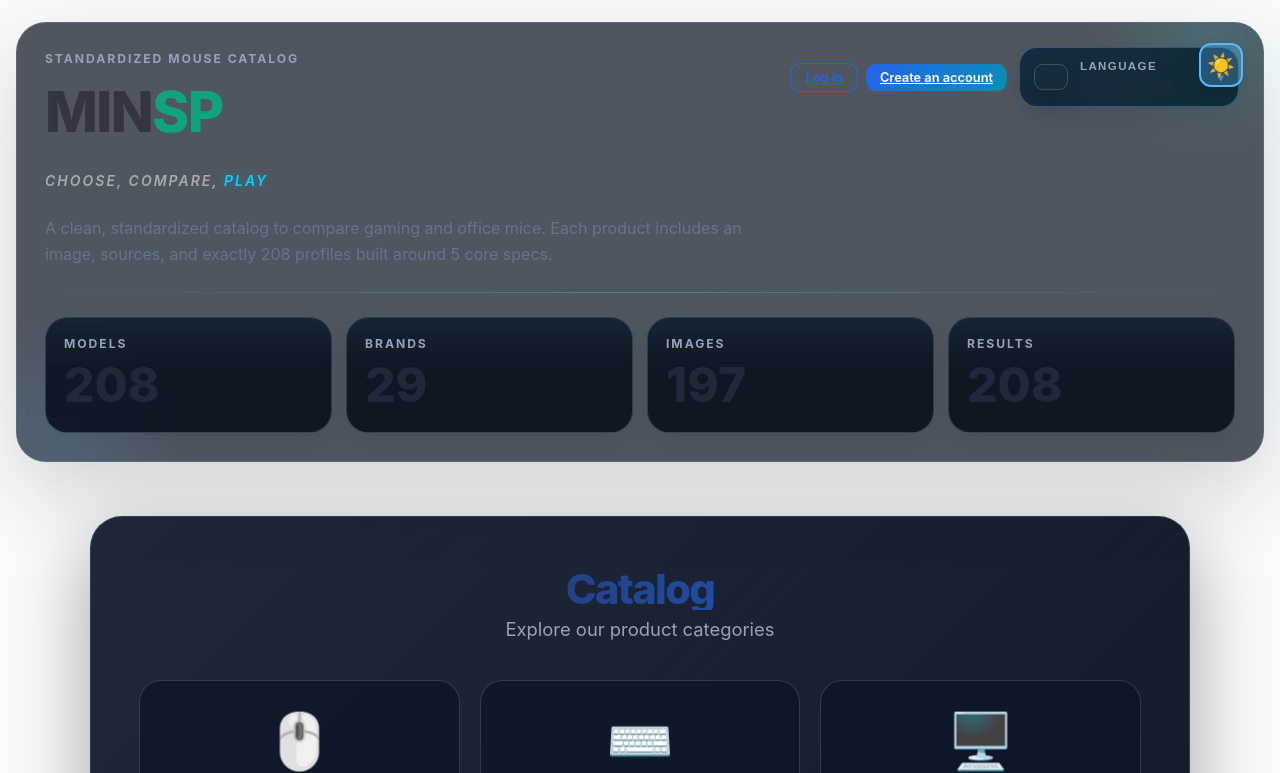
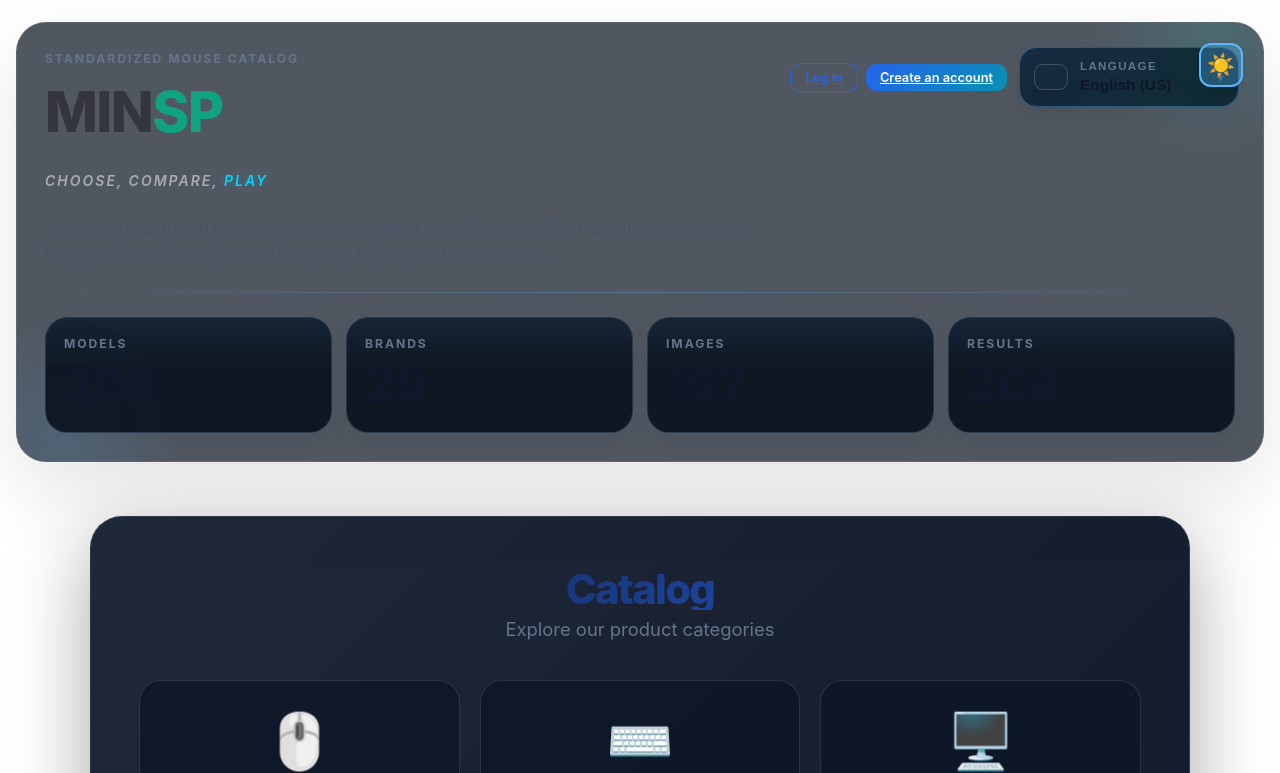
Before and after one commit to mxthss/minsp, a website: page index.html in a window 1280 px wide. Both pictures are taken after a click on the button "Toggle dark/light mode". Shown: the top 773 px of the page. Drawn offline with Linux system fonts and the light colour scheme; some icons are missing.

Commit message:
Make light mode whiter with pure white backgrounds

```diff
--- a/styles.css
+++ b/styles.css
@@ -26,22 +26,22 @@
 /* Light mode variables */
 [data-theme="light"] {
   color-scheme: light;
-  --bg: #f8fafc;
-  --bg-deep: #f1f5f9;
-  --bg-grid: rgba(87, 184, 255, 0.08);
-  --panel: rgba(255, 255, 255, 0.9);
-  --panel-strong: rgba(255, 255, 255, 0.95);
-  --field: rgba(248, 250, 252, 0.95);
-  --line: rgba(148, 163, 184, 0.25);
-  --line-strong: rgba(87, 184, 255, 0.4);
-  --text: #1e293b;
-  --text-soft: #64748b;
-  --text-faint: #94a3b8;
+  --bg: #ffffff;
+  --bg-deep: #f8fafc;
+  --bg-grid: rgba(87, 184, 255, 0.05);
+  --panel: rgba(255, 255, 255, 0.95);
+  --panel-strong: rgba(255, 255, 255, 1);
+  --field: rgba(255, 255, 255, 1);
+  --line: rgba(148, 163, 184, 0.2);
+  --line-strong: rgba(87, 184, 255, 0.3);
+  --text: #0f172a;
+  --text-soft: #475569;
+  --text-faint: #64748b;
   --accent: #2563eb;
   --accent-strong: #0891b2;
-  --shadow-lg: 0 30px 80px rgba(0, 0, 0, 0.15);
-  --shadow-md: 0 20px 48px rgba(0, 0, 0, 0.1);
-  --shadow-sm: 0 10px 24px rgba(0, 0, 0, 0.08);
+  --shadow-lg: 0 30px 80px rgba(0, 0, 0, 0.1);
+  --shadow-md: 0 20px 48px rgba(0, 0, 0, 0.08);
+  --shadow-sm: 0 10px 24px rgba(0, 0, 0, 0.05);
 }
 
 * {
@@ -54,7 +54,7 @@ html {
 }
 
 [data-theme="light"] html {
-  background: linear-gradient(180deg, #f8fafc 0%, #f1f5f9 46%, #e2e8f0 100%);
+  background: linear-gradient(180deg, #ffffff 0%, #f8fafc 46%, #f1f5f9 100%);
 }
 
 body {
```
